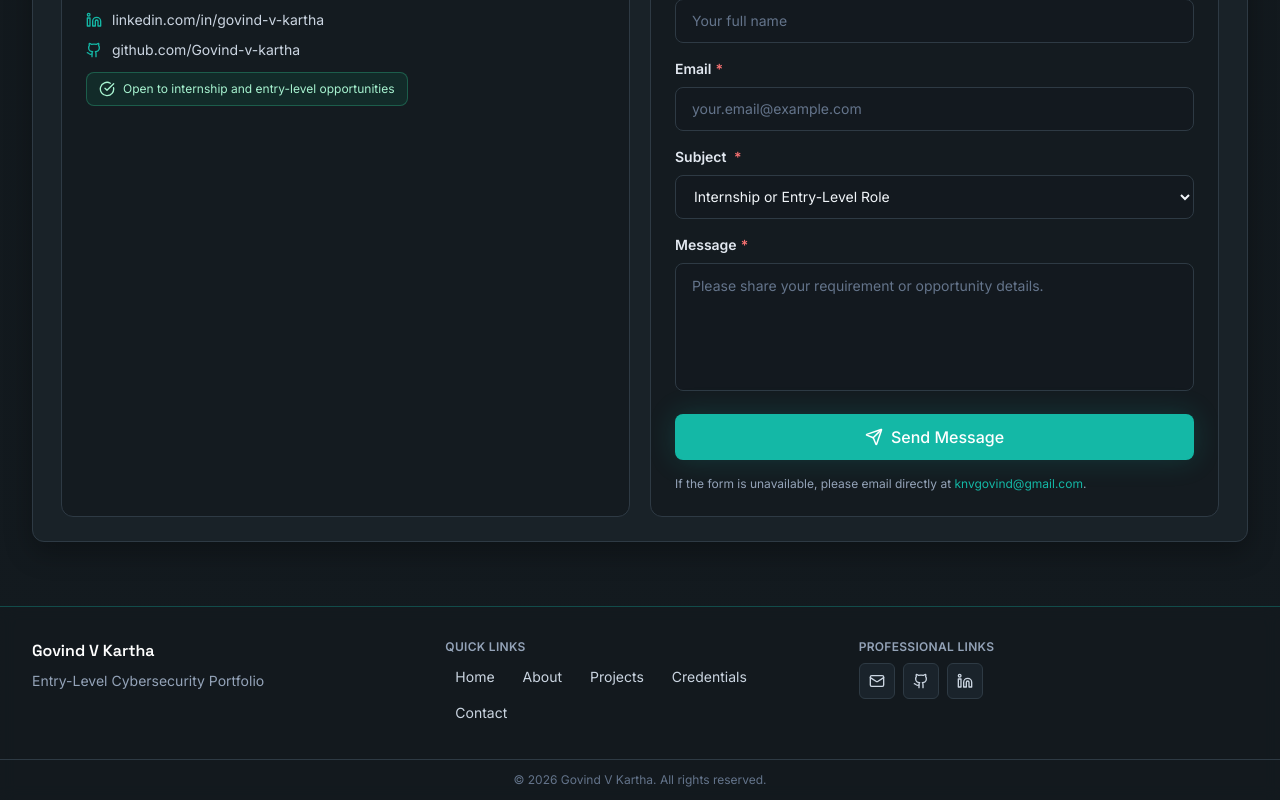
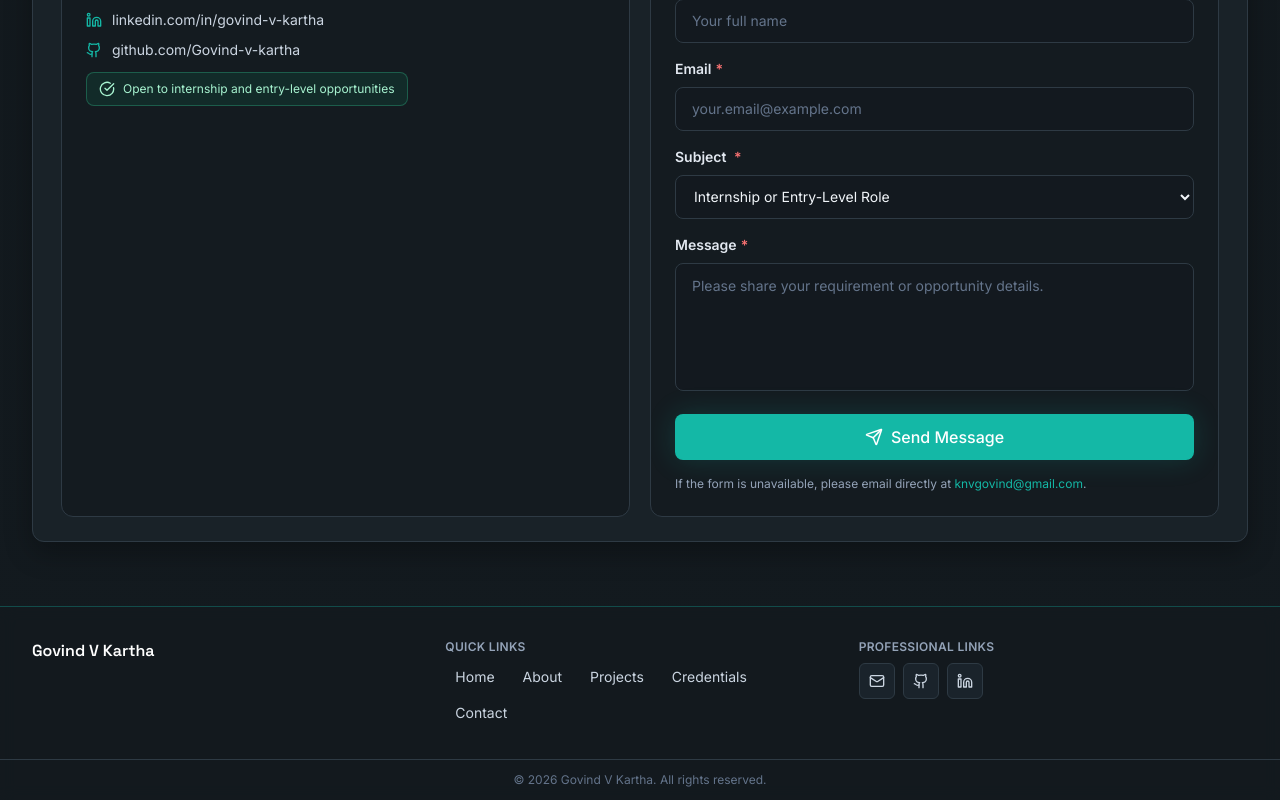
Before and after one commit to Govind-v-kartha/Website, a React (Vite) app: page / in a window 1280 px wide. Shown: the part 5164-5964 px from the top of the page. Built offline with nearby package versions, Linux system fonts and the light colour scheme; the HTML template or start-up script is replaced by a standard one.

Commit message:
fix(footer): remove portfolio subtitle

```diff
--- a/src/components/Footer.tsx
+++ b/src/components/Footer.tsx
@@ -32,7 +32,6 @@ export default function Footer({ onNavigate }: FooterProps) {
         <div className="max-w-7xl mx-auto px-4 sm:px-6 lg:px-8 py-8 grid gap-6 md:grid-cols-3 items-start">
           <div>
             <h3 className="text-white font-semibold text-base">Govind V Kartha</h3>
-            <p className="mt-2 text-sm text-slate-400">Entry-Level Cybersecurity Portfolio</p>
           </div>
 
           <div>
```
